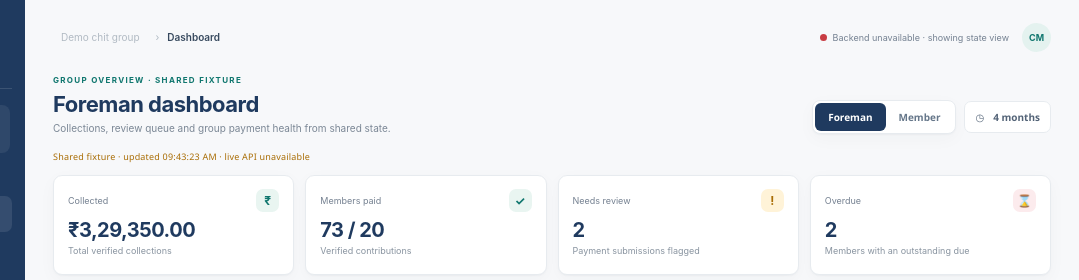
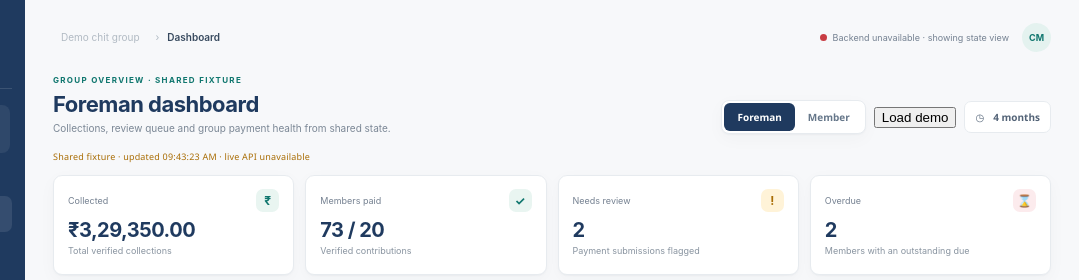
Before and after one commit to Anurampranav/REWIRED_REW-M2EMFD_MWRTMB, a plain HTML site: page dashboard/index.html in a window 1280 px wide. Shown: the top 280 px of the page, 201-1280 px from the left. Drawn offline with Linux system fonts and the light colour scheme; no server answers.

Commit message:
T29: apply demo loader on latest main (index.html)

```diff
--- a/dashboard/index.html
+++ b/dashboard/index.html
@@ -49,6 +49,7 @@
             <button type="button" class="role-option" data-role="member" aria-pressed="false">Member</button>
           </div>
           <label class="member-select" id="member-select-wrap" hidden>Viewing <select id="member-select" aria-label="Member"></select></label>
+          <button id="load-demo" class="demo-load-button" type="button" aria-label="Load four-month demo">Load demo</button>
           <button class="select-month" type="button" disabled>◷ <span id="period-label">—</span></button>
         </div>
       </section>
```
